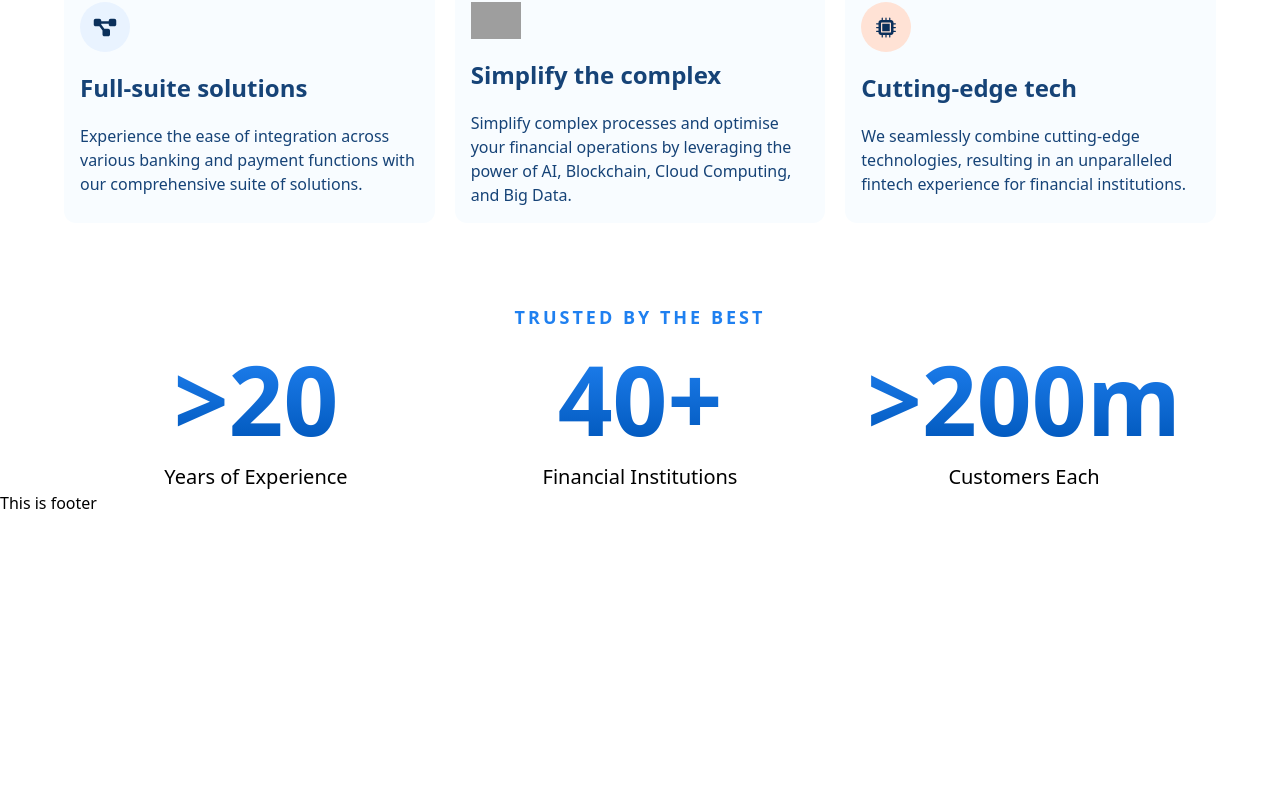
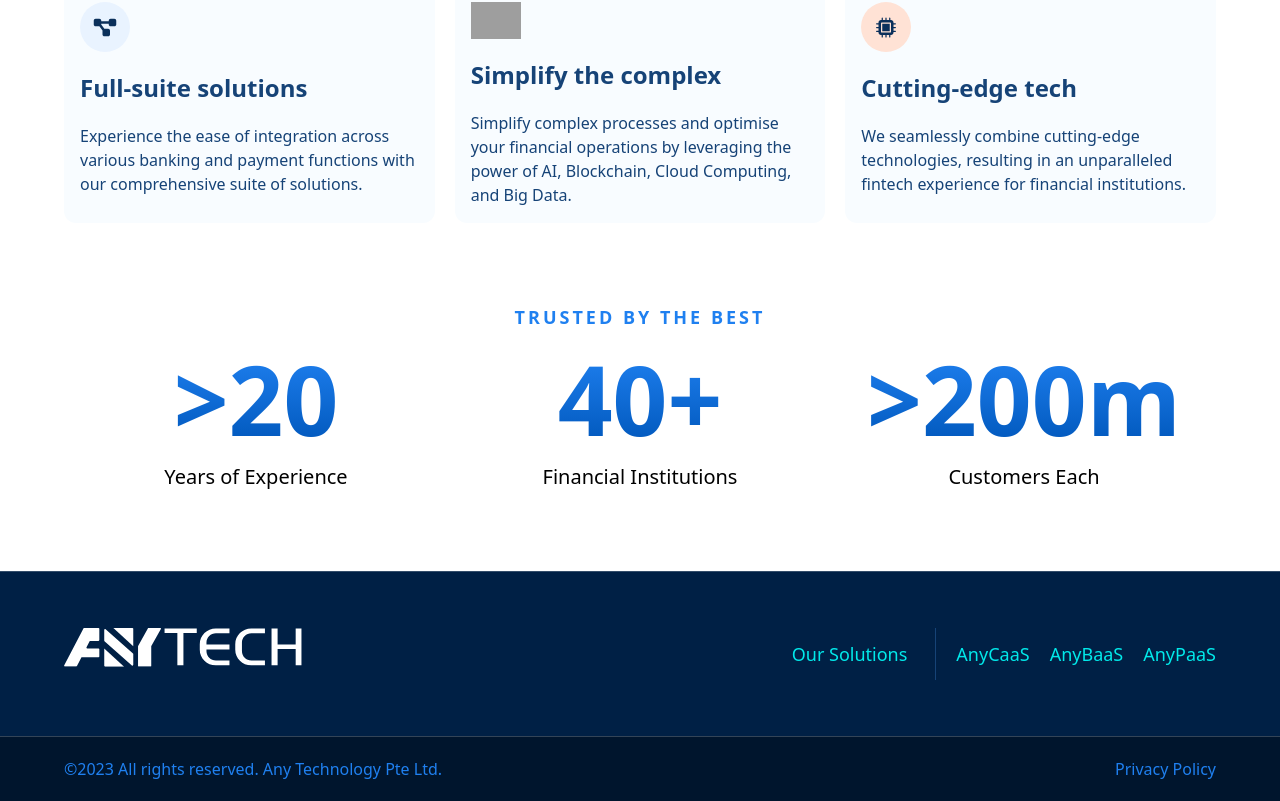
Before and after one commit to ojitdebnathfreelancer/edistys-task-any-tech, a Next.js app: page / in a window 1280 px wide. Shown: the part 2519-3320 px from the top of the page. Before the commit the page ends 3034 px from the top, so only its background shows below. Built offline with nearby package versions, Linux system fonts and the light colour scheme; grey boxes are pictures that could not be loaded.

Commit message:
footer done and more modified

```diff
--- a/components/common/Footer.js
+++ b/components/common/Footer.js
@@ -1,7 +1,12 @@
 import React from "react";
+import MainFooter from "../fotter/MainFooter";
 
 const Footer = () => {
-  return <footer>This is footer</footer>;
+  return (
+    <footer>
+      <MainFooter />
+    </footer>
+  );
 };
 
 export default Footer;
--- /dev/null
+++ b/components/fotter/Copyright.js
@@ -0,0 +1,17 @@
+import Link from "next/link";
+import React from "react";
+
+const Copyright = () => {
+  return (
+    <div className="bg-copy-bg border-t border-white/20 ">
+      <div className="root-container flex lg:flex-row flex-col lg:gap-0 gap-5 justify-between text-blue-text py-5 lg:text-start text-center">
+        <p>©2023 All rights reserved. Any Technology Pte Ltd.</p>
+        <Link href="/" className="inline-block">
+          Privacy Policy
+        </Link>
+      </div>
+    </div>
+  );
+};
+
+export default Copyright;
--- /dev/null
+++ b/components/fotter/MainFooter.js
@@ -0,0 +1,80 @@
+import React from "react";
+import Copyright from "./Copyright";
+import Image from "next/image";
+import Link from "next/link";
+import { FaLinkedin } from "react-icons/fa";
+import { IoCall } from "react-icons/io5";
+import { MdEmail } from "react-icons/md";
+
+const MainFooter = () => {
+  return (
+    <>
+      <div className="bg-footer-bg border-t border-white/20">
+        <div className="root-container py-14 flex justify-between">
+          <Link href="/" className="inline-block">
+            <Image
+              src="/logo.svg"
+              alt="logo"
+              width={250}
+              height={500}
+              className="h-10"
+            />
+          </Link>
+
+          <div className="lg:flex hidden items-center gap-5 text-footer-text">
+            <p className="text-lg capitalize border-r border-blue-text2 py-3 px-7">
+              Our Solutions
+            </p>
+            <ul className="flex gap-5 items-center">
+              <li className="">
+                <Link
+                  href={"/"}
+                  className="text-lg capitalize hover:text-blue-text duration-300"
+                >
+                  AnyCaaS
+                </Link>
+              </li>
+              <li className="">
+                <Link
+                  href={"/"}
+                  className="text-lg capitalize hover:text-blue-text duration-300"
+                >
+                  AnyBaaS
+                </Link>
+              </li>
+              <li className="">
+                <Link
+                  href={"/"}
+                  className="text-lg capitalize hover:text-blue-text duration-300"
+                >
+                  AnyPaaS
+                </Link>
+              </li>
+            </ul>
+          </div>
+
+          <ul className="lg:hidden flex gap-x-5 items-center">
+            <li>
+              <Link href="/">
+                <FaLinkedin size={25} className="text-blue-text" />
+              </Link>
+            </li>
+            <li>
+              <Link href="/">
+                <IoCall size={25} className="text-blue-text" />
+              </Link>
+            </li>
+            <li>
+              <Link href="/">
+                <MdEmail size={25} className="text-blue-text" />
+              </Link>
+            </li>
+          </ul>
+        </div>
+      </div>
+      <Copyright />
+    </>
+  );
+};
+
+export default MainFooter;
--- a/components/home/Counter.js
+++ b/components/home/Counter.js
@@ -2,7 +2,7 @@ import React from "react";
 
 const Counter = () => {
   return (
-    <div className="root-container mt-20">
+    <div className="root-container my-20">
       <h3 className="text-blue-text lg:text-lg text-sm lg:font-bold font-semibold lg:tracking-[3px] tracking-[2px] text-center mb-5">
         TRUSTED BY THE BEST
       </h3>
--- a/components/home/PhilosophyPoint.js
+++ b/components/home/PhilosophyPoint.js
@@ -1,5 +1,7 @@
+"use client";
 import Image from "next/image";
-import React from "react";
+import React, { useEffect } from "react";
+import AOS from "aos";
 
 const data = [
   {
@@ -20,10 +22,22 @@ const data = [
 ];
 
 const PhilosophyPoint = () => {
+  // initialized aos
+  useEffect(() => {
+    AOS.init({
+      duration: 1000,
+      once: true,
+      easing: "ease-in-out",
+    });
+  }, []);
   return (
     <div className="grid lg:grid-cols-3 md:grid-cols-2 gap-5 mt-10">
       {data.map((item, i) => (
-        <div key={i} className="bg-gray-bg rounded-xl md:p-4 p-5">
+        <div
+          data-aos="fade-up"
+          key={i}
+          className="bg-gray-bg rounded-xl md:p-4 p-5"
+        >
           <Image src={item?.icon} alt="icon" width={50} height={50} />
           <h1 className="text-2xl text-blue-text2 font-semibold my-5">
             {item?.title}
--- a/tailwind.config.mjs
+++ b/tailwind.config.mjs
@@ -12,9 +12,12 @@ export default {
       colors: {
         "white-text": "rgb(255, 255, 255)",
         "blue-text": "rgb(31, 128, 240)",
-        "blue-text2": "rgb(22 67 119)",
+        "blue-text2": "rgb(22, 67, 119)",
         "orange-main-bg": "rgb(254, 139 ,83)",
-        "gray-bg": "rgb(248 252 255)",
+        "gray-bg": "rgb(248, 252, 255)",
+        "footer-bg": "rgb(0, 32, 69)",
+        "footer-text": "rgb(0, 233, 234)",
+        "copy-bg": "rgb(0, 21, 45)",
       },
       boxShadow: {
         "button-primary-shadow": "0px 3px 3px rgba(16, 62, 117, 0.37)",
```
